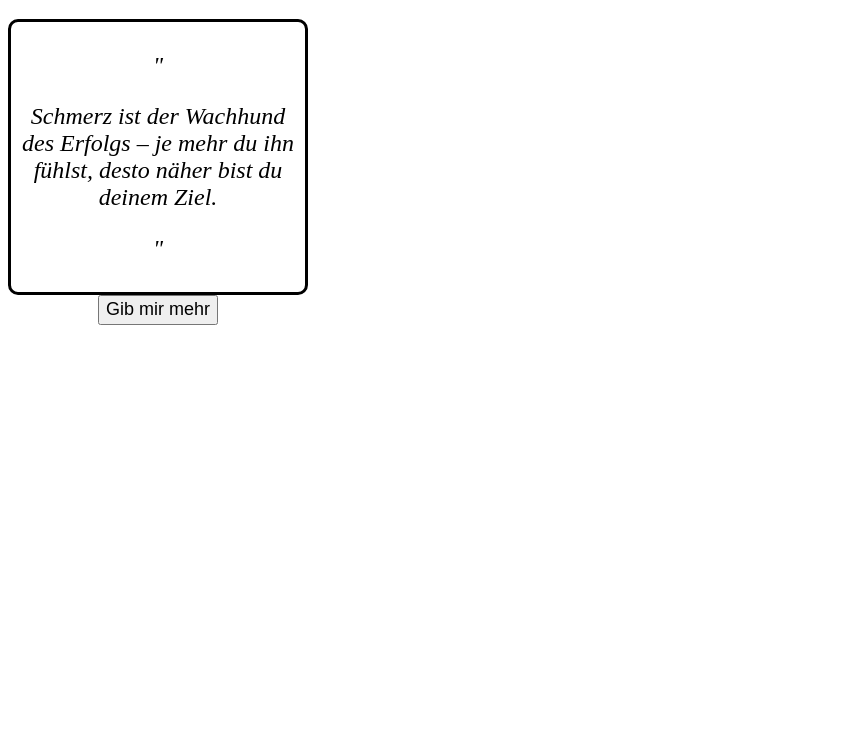
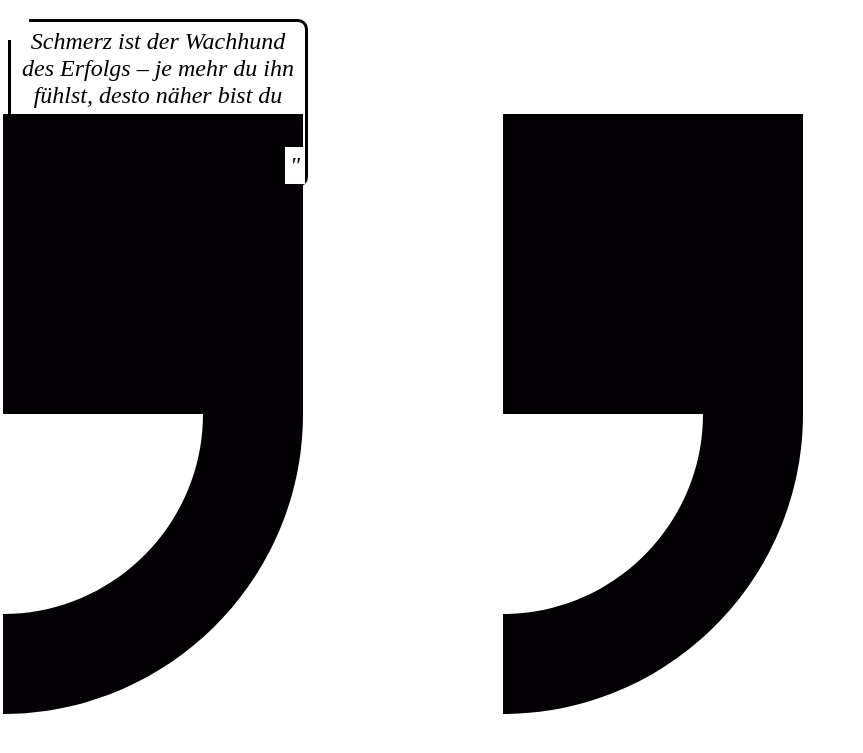
Before and after one commit to marcolindner/googinator-extension, a browser extension: page gogginator.html in a window 1280 px wide. Shown: the part 61-814 px from the top of the page, without its empty margins (0-863 px from the left). Drawn offline with Linux system fonts and the light colour scheme.

Commit message:
Adding some styles an a double quote svg

```diff
--- a/gogginator.html
+++ b/gogginator.html
@@ -12,9 +12,9 @@
     <div>
         <h1>Gogginator</h1>
         <span class="quote-wrapper">
-            <p>"</p>
+            <span id="top-left"><img src="assets/double-quotes.svg" alt=""></span>
             <span id="goggins-quotes"></span>
-            <p>"</p>
+            <span id="bottom-right">"</span>
         </span>
         <audio id="audioplayer" controls="controls" src="">Player</audio>
         <button id="gimmemore">Gib mir mehr</button>
--- a/script.js
+++ b/script.js
@@ -38,12 +38,13 @@ var quotesContainer = document.getElementById("goggins-quotes");
 var gimmeMore = document.querySelector("#gimmemore");
 var audioPlayer = document.getElementById("audioplayer");
 gimmeMore.addEventListener("click", getQuote);
+// audioPlayer.addEventListener("ended", getQuote);
 
 function getQuote() {
     let randomNumber = Math.floor(Math.random() * gogginsQuotes.length);
     quotesContainer.innerHTML = gogginsQuotes[randomNumber];
     audioPlayer.src = gogginsAudio[randomNumber];
-    audioPlayer.play();
+    //audioPlayer.play();
 }
 
 getQuote();
--- a/styles.css
+++ b/styles.css
@@ -14,6 +14,7 @@ body {
     border: solid 3px #000;
     border-radius: 10px;
     padding: 6px;
+    position: relative;
 }
 
 #gimmemore {
@@ -29,3 +30,22 @@ body {
 #audioplayer {
     display: none;
 }
+
+#top-left {
+    position: absolute;
+    top: -10px;
+    left: -10px;
+    background-color: #FFF;
+    padding: 2px;
+    border-radius: 2px;
+    width: 24px;
+    height: 24px;
+}
+
+#bottom-right {
+    position: absolute;
+    bottom: 0;
+    right: 0;
+    background-color: #FFF;
+    padding: 5px;
+}
```
Also changed, not shown: assets/double-quotes.svg (added).
